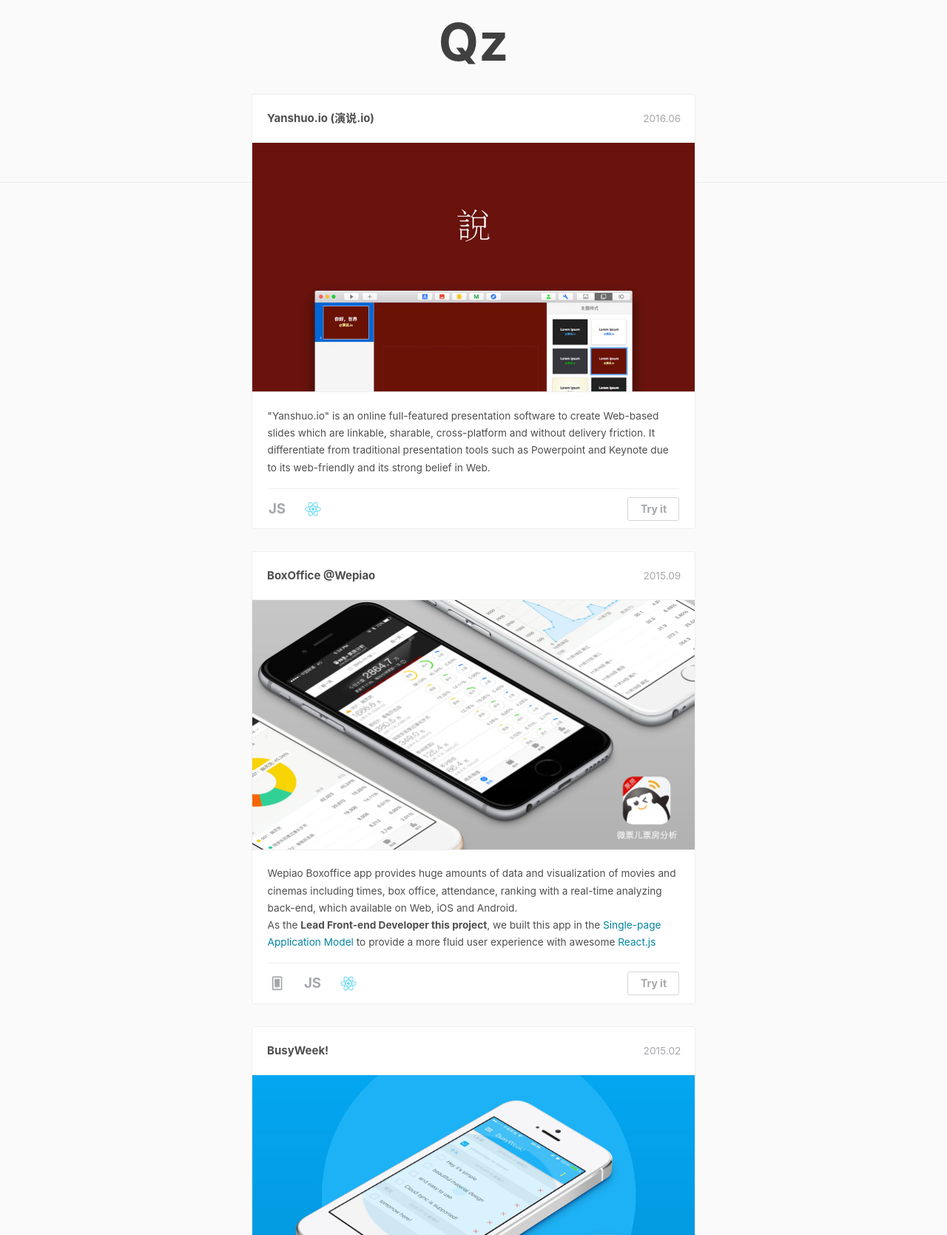
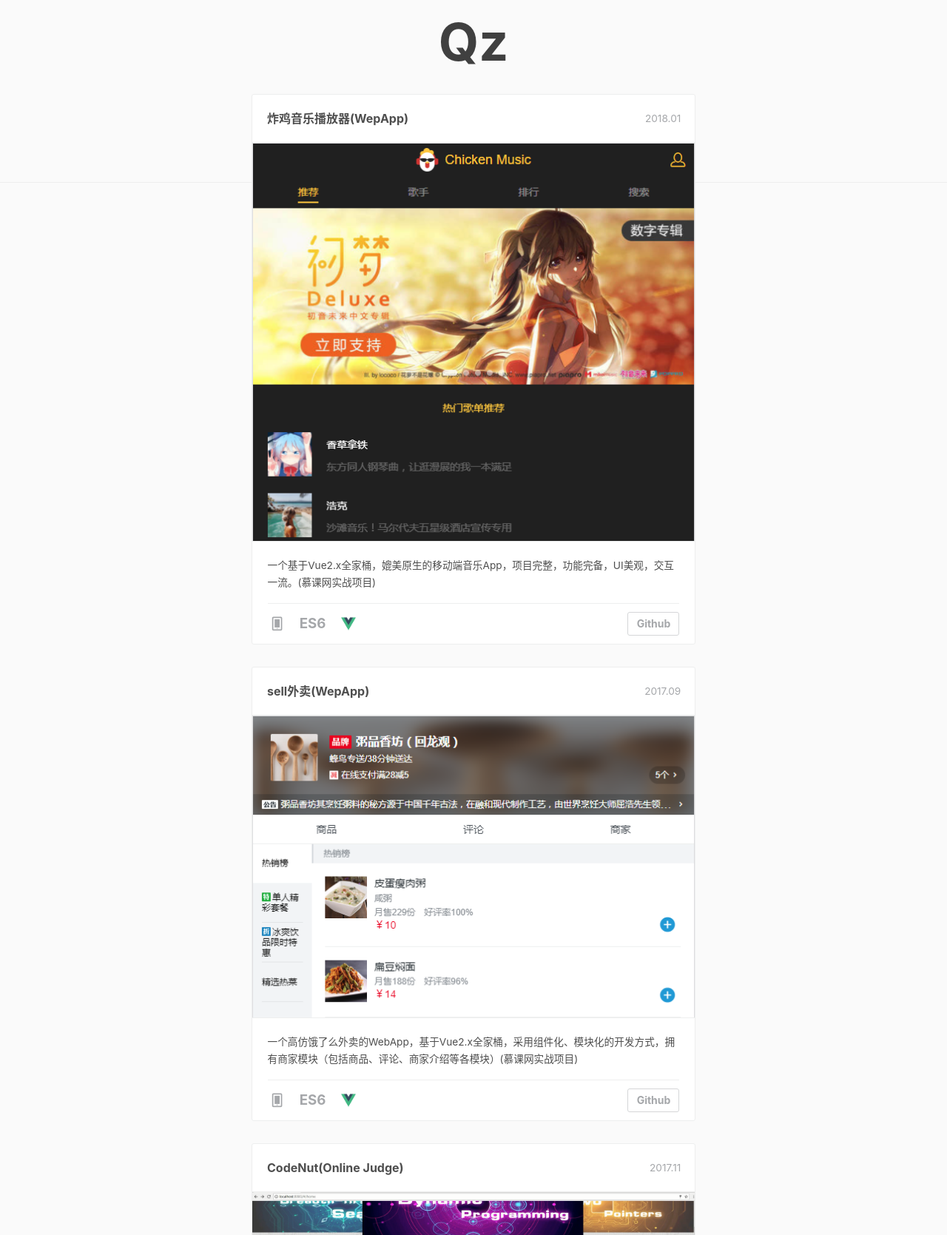
Before and after one commit to stephen-mi/QinZhen001.github.io, a Jekyll site: the page built from portfolio/index.html, in a window 1280 px wide, cut to the strip 251-1920 px from the top of the page. Shown: the whole strip at 74% size. Built offline with Jekyll 4.4.1, drawn with Linux system fonts in a browser that asks for light colours; nearby versions of some CDN libraries; comment, search, counter and statistics services are not loaded; some of the changed text lies outside the part shown.

Commit message:
qz commit

```diff
--- a/portfolio/css/timeline.css
+++ b/portfolio/css/timeline.css
@@ -83,7 +83,7 @@
 
 .cbp_tmtimeline > li .cbp_tmlabel h2 {
 	font-weight: bold;
-	font-size: 15px;
+	font-size: 16px;
 	padding: 14px 20px;
 	margin: 0;
 	height: 64px;
@@ -152,6 +152,15 @@
     height: 40px;
     background: url("../images/logo-vue.png") 50% 50% no-repeat;
     background-size: 20px;
+}
+
+.i-android:before {
+	content: "";
+	display: block;
+	width: 40px;
+	height: 40px;
+	background: url("../images/logo-android.png") 50% 50% no-repeat;
+	background-size: 20px;
 }
 
 .i-kissy:before {
--- a/portfolio/index.html
+++ b/portfolio/index.html
@@ -6,11 +6,11 @@
 <!DOCTYPE html>
 <html class="no-js">
 <head>
-		<meta charset="UTF-8" />
+  <meta charset="UTF-8"/>
   <meta http-equiv="X-UA-Compatible" content="IE=edge,chrome=1">
   <meta name="viewport" content="width=device-width, initial-scale=1.0">
   <title>Qz - Timeline</title>
-		<link rel="stylesheet" type="text/css" href="css/timeline.css" />
+  <link rel="stylesheet" type="text/css" href="css/timeline.css"/>
   <script src="js/modernizr.custom.js"></script>
 </head>
 <body>
@@ -23,176 +23,81 @@
     <ul class="cbp_tmtimeline">
       <li>
         <div class="cbp_tmlabel">
-							<h2 id="boxoffice">Yanshuo.io (演说.io)</h2>
-							<time>2016.06</time>
-							<img src="images/work-yanshuo.jpg">
+          <h2>炸鸡音乐播放器(WepApp)</h2>
+          <time>2018.01</time>
+          <img src="images/work-myMusic.png">
           <ul>
             <li>
-									"Yanshuo.io" is an online full-featured presentation software to create Web-based slides which are linkable, sharable, cross-platform and without delivery friction. It differentiate from traditional presentation tools such as Powerpoint and Keynote due to its web-friendly and its strong belief in Web.
+              一个基于Vue2.x全家桶，媲美原生的移动端音乐App，项目完整，功能完备，UI美观，交互一流。(慕课网实战项目)
             </li>
             <li class="skill">
-									<span><b>JS</b></span>
-									<span class="i-react"></span>
-									<span class="link"><a target="_blank" href="https://yanshuo.io">Try it</a></span>
+              <span class="cbp_tmicon-phone"></span>
+              <span><b>ES6</b></span>
+              <span class="i-vue"></span>
+              <span class="link"><a target="_blank" href="https://github.com/QinZhen001/myMusic">Github</a></span>
             </li>
           </ul>
         </div>
       </li>
       <li>
         <div class="cbp_tmlabel">
-							<h2 id="boxoffice">BoxOffice @Wepiao</h2>
-							<time>2015.09</time>
-							<img src="images/work-wepiao-bo.jpg">
+          <h2 id="boxoffice">sell外卖(WepApp)</h2>
+          <time>2017.09</time>
+          <img src="images/work-sell.png">
           <ul>
             <li>
-									Wepiao Boxoffice app provides huge amounts of data and visualization of movies and cinemas including times, box office, attendance, ranking with a real-time analyzing back-end, which available on Web, iOS and Android.<br> As the <b>Lead Front-end Developer this project</b>, we built this app in the <a href="https://en.wikipedia.org/wiki/Single-page_application">Single-page Application Model</a> to provide a more fluid user experience with awesome <a href="http://facebook.github.io/react/">React.js</a>
+              一个高仿饿了么外卖的WebApp，基于Vue2.x全家桶，采用组件化、模块化的开发方式，拥有商家模块（包括商品、评论、商家介绍等各模块）(慕课网实战项目)
             </li>
             <li class="skill">
               <span class="cbp_tmicon-phone"></span>
-									<span><b>JS</b></span>
-									<span class="i-react"></span>
-									<span class="link"><a target="_blank" href="http://piaofang.wepiao.com">Try it</a></span>
+              <span><b>ES6</b></span>
+              <span class="i-vue"></span>
+              <span class="link"><a target="_blank" href="https://github.com/QinZhen001/sell">Github</a></span>
             </li>
           </ul>
         </div>
       </li>
       <li>
         <div class="cbp_tmlabel">
-							<h2 id="busyweek">BusyWeek!</h2>
-							<time>2015.02</time>
-							<img src="images/work-busyweek.jpg">
+          <h2>CodeNut(Online Judge)</h2>
+          <time>2017.11</time>
+          <img src="images/work-codeNut.png">
           <ul>
             <li>
-									BusyWeek! is a time-based Todo application, available on Web and Apple App Store, which also support the backup and restore to and from the cloud.<br>
-									It's material-designed, truly responsive across platforms and based on modern web technologies including HTML5, CSS3, Sass and powerful <a href="http://vuejs.org">Vue.js</a>.
+              CodeNut简单来说就是一个Online Judge，前端主要采用Vue全家桶以及一些第三方库，后端采用python的Flask框架，打造出RESTful
+              API，前后端分离，敏捷开发。(2017年软件设计大赛项目)
             </li>
             <li class="skill">
-									<span class="cbp_tmicon-phone"></span>
               <span><b>JS</b></span>
+              <span style="width: 70px"><b>Python</b></span>
+              <span><b>C</b></span>
               <span class="i-vue"></span>
-									<span class="link"><a target="_blank" href="http://huangxuan.me/BusyWeek/dist/">Try it</a></span>
+              <span class="link"><a target="_blank" href="https://github.com/QinZhen001/CodeNut/tree/web-pc">Github</a></span>
             </li>
           </ul>
         </div>
       </li>
       <li>
         <div class="cbp_tmlabel">
-							<h2>Alitrip.com @Alibaba</h2>
-							<time>2014 - 2015</time>
-							<img src="images/intern-alitrip.jpg">
+          <h2>随手看(Andoid原生App)</h2>
+          <time>2016</time>
+          <img src="images/work-android-look.png">
           <ul>
             <li>
-									Alitrip, formerly Taobao Travel, is one of the biggest platform for China's online travel sector, on which there has over 10,000 merchants providing airplane tickets, vacation packages, hotel booking services, visa application services and tour guide services.<br>
-									As a <b>Intern Front-End Engineer</b>, I provided mobile-web and hybrid-apps development for our online travel business. Besides, I  contribute to performance, UI rendering optimization and CSS library.
+              一款基于原生Android的新闻阅读类App，采取MVP+RxJava2+Retrofit2+Gson常规框架，MD设计规范，Butterknife 注入框架，
+              Picasso 图片加载库
             </li>
             <li class="skill">
               <span class="cbp_tmicon-phone"></span>
-									<span><b>JS</b></span>
-									<a href="https://github.com/kissyteam/kissy"><span class="i-kissy"></span></a>
-									<span class="link"><a target="_blank" href="http://alitrip.com">alitrip.com</a></span>
+              <span style="width: 80px"><b>Android</b></span>
+              <span class="i-android"></span>
+              <span class="link"><a target="_blank"
+                                    href="https://github.com/QinZhen001/androidhomework">Github</a></span>
             </li>
           </ul>
         </div>
       </li>
-					<!--<li>
-						<div class="cbp_tmlabel">
-							<h2>SENOVA WebApp</h2>
-							<img src="images/senova.jpg">
-							<ul>
-								<li>《多媒体交互设计一》结课作业，以北汽“绅宝”为目标品牌，iPad 为主要平台进行的 App 设计，旨在用一种可交互的方式介绍“绅宝”车型。完全采用 Html5 技术开发，可添加至主屏幕离线运行。着力于触控交互体验的优化与优雅的动画设计。</li>
-								<li>Responsible : Front-End，Interaction，Product</li>
-								<li>Partner : ZOE-张瑜</li>
-								<li class="skill">
-									<span class="cbp_tmicon-html"></span>
-									<span class="fa fa-css3"></span>
-									<span><b>JS</b></span>
-									<span class="link"><a target="_blank" href="http://huangxuan.me/senova/">Link</a></span>
-								</li>
-							</ul>
-						</div>
-					</li>-->
-					<li>
-						<div class="cbp_tmlabel">
-							<h2 id="hslider">jQuery.HSlider</h2>
-							<time>2013.10</time>
-							<img src="images/work-hslider.jpg">
-							<ul>
-								<li>
-									HSlider, a full-page scrolling, touch-friendly jQuery slider plugin for mobile and modern desktop browser only. All its animations are powered by CSS3 with GPU acceleration and URL sharing with hash is supported.
-								</li>
-								<li class="skill">
-									<span class="fa fa-css3"></span>
-									<span><b>JS</b></span>
-									<span class="i-jquery"></span>
-									<span class="link"><a target="_blank" href="https://github.com/Huxpro/jquery.HSlider">Github</a></span>
-								</li>
-							</ul>
-						</div>
-					</li>
-					<li>
-						<div class="cbp_tmlabel">
-							<h2>《真相不止一个》</h2>
-							<time>2013.10</time>
-							<img src="images/work-truth.jpg">
-							<ul>
-								<li>Motion Graphic Design, powered by Adobe After Effect and cooperate with amazing artist <a href="https://www.behance.net/psychofish">@Psycho_fish</a></li>
-								<li class="skill">
-									<span><b>Ae</b></span>
-									<span class="cbp_tmicon-video"></span>
-									<span class="link"><a target="_blank" href="http://www.tudou.com/programs/view/Xa-pGW55N4g/">View</a></span>
-								</li>
-							</ul>
-						</div>
-					</li>
-					<li>
-						<div class="cbp_tmlabel">
-							<h2>Intern @LxU Studio</h2>
-							<time>2013.06 - 08</time>
-							<img src="images/intern-lxu.jpg">
-							<ul>
-								<li>
-									As a <b>Intern Motion Graphic Designer</b>, I participated in several creative advertising virus videos for our clients including Baidu and Continental.
-								</li>
-								<li class="skill">
-									<span><b>Ae</b></span>
-									<span class="cbp_tmicon-video"></span>
-									<span class="link"><a target="_blank" href="http://weibo.com/lxustudio">@LxU</a></span>
-								</li>
-							</ul>
-						</div>
-					</li>
-					<li>
-						<div class="cbp_tmlabel">
-							<h2>Puzzled Hybrid</h2>
-							<time>2013.06</time>
-							<img src="images/work-puzzle.png">
-							<ul>
-								<li> This font is parts of the course work of <b>Design Basis</b>, which mix Serif fonts, Sans-serif fonts and...zebra-stripe! Why I design it like that is still a puzzle to me, and the intro video is available below.
-								<li class="skill">
-									<span class="cbp_tmicon-font"></span>
-									<span><b>Ps</b></span>
-									<span><b>Ae</b></span>
-									<span class="link"><a target="_blank" href="http://www.tudou.com/programs/view/DtG8SaFAoXU/">View</a></span>
-								</li>
-							</ul>
-						</div>
-					</li>
-					<li>
-						<div class="cbp_tmlabel">
-							<h2>Home - UI Design</h2>
-							<time>2012.11</time>
-							<img src="images/work-uihome.jpg">
-							<ul>
-								<li>
-									Participated in the students team with Huang Yi and Nie Ruijie as the UI Motion Designer. Won the first prize in 7th national IT application competition
-								</li>
-								<li class="skill">
-									<span><b>Fl</b></span>
-									<span class="link"><a target="_blank" href="http://animation.cuc.edu.cn/2c90943227f186ba0127f18a7ff10009/view/394">News</a></span>
-								</li>
-							</ul>
-						</div>
-					</li>
+
     </ul>
   </div>
 </div>
```
Also changed, not shown: _posts/2018-01-15-React Router4.0-myblog.markdown (added, +128 -0 lines), portfolio/images/intern-alitrip.jpg (deleted), portfolio/images/logo-android.png (added), portfolio/images/work-android-look.png (added), portfolio/images/work-busyweek.jpg (deleted), portfolio/images/work-codeNut.png (added), portfolio/images/work-hslider.jpg (deleted), portfolio/images/work-myMusic.png (added), portfolio/images/work-puzzle.png (deleted), portfolio/images/work-sell.png (added), portfolio/images/work-wepiao-bo.jpg (deleted), portfolio/images/work-yanshuo.jpg (deleted). Lines whose indentation alone changed are shown as unchanged.
